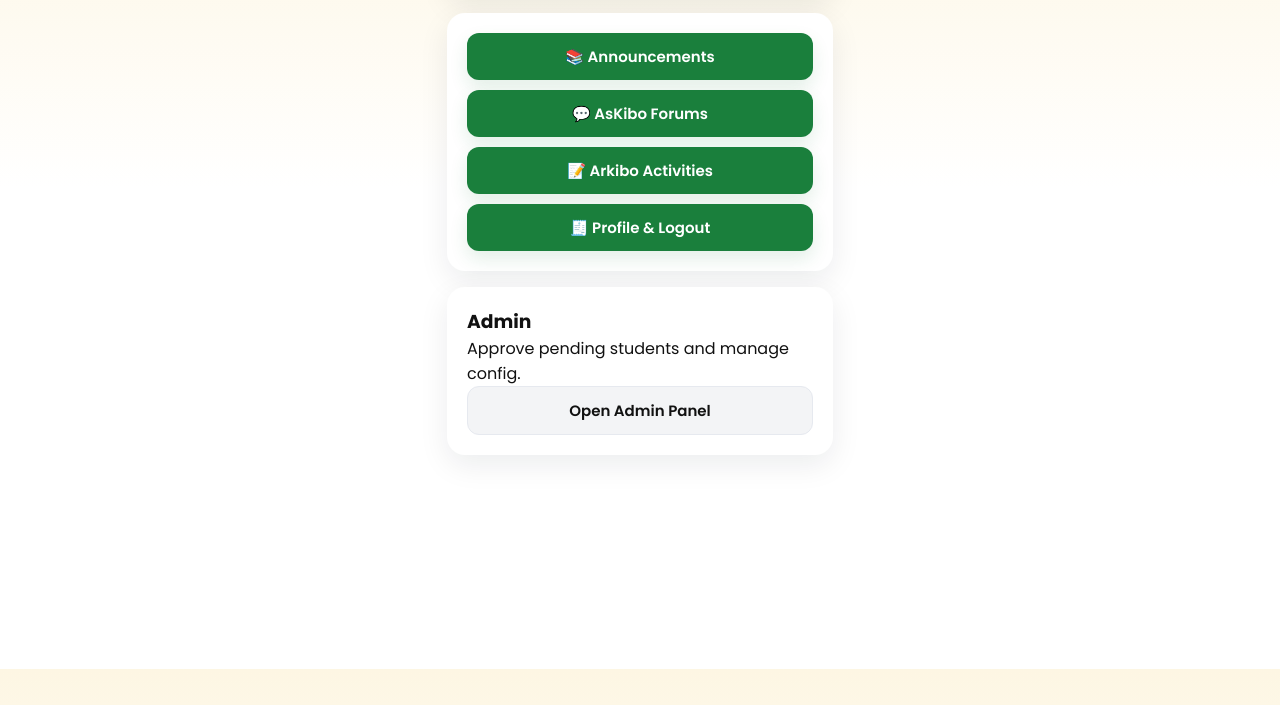
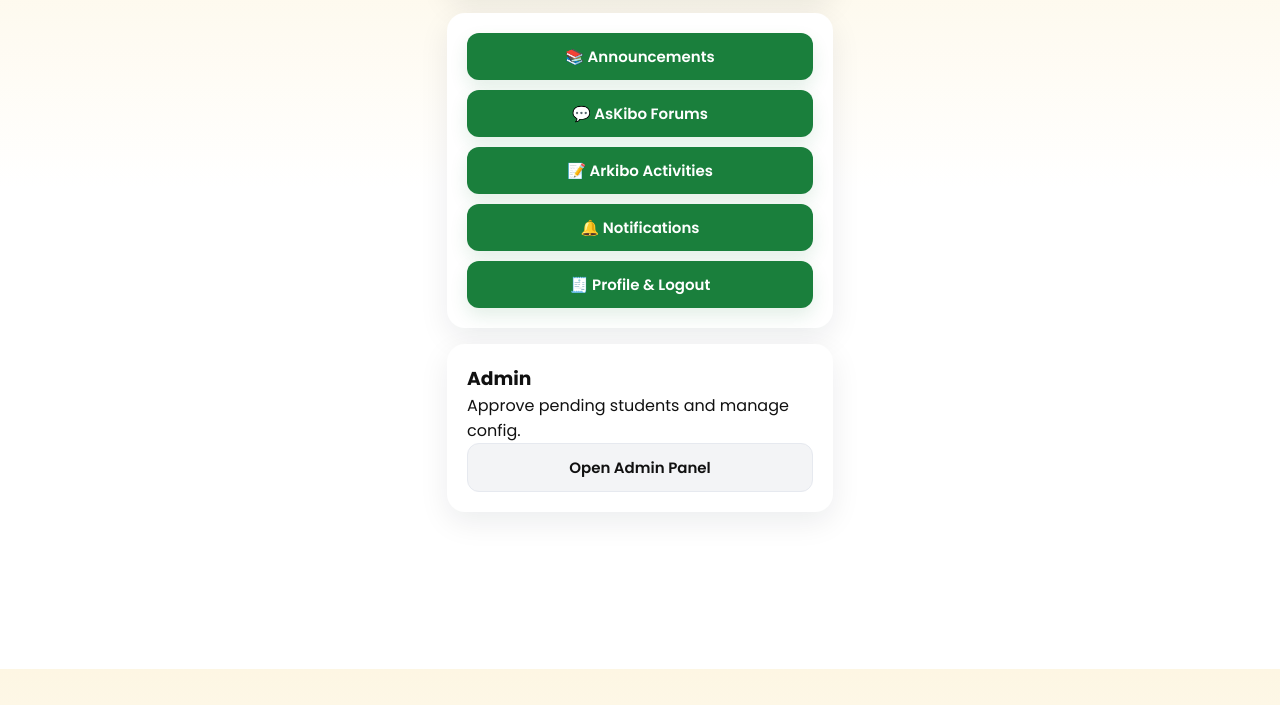
Before and after one commit to arkibo-dcnhs/arkibo-dcnhs-online, a plain HTML site: page main.html in a window 1280 px wide. Shown: the part 131-836 px from the top of the page. Drawn offline with Linux system fonts and the light colour scheme; sample sign-in values are in the browser's storage.

Commit message:
main.html

```diff
--- a/main.html
+++ b/main.html
@@ -23,9 +23,11 @@
     <button class="btn" onclick="location.href='announcements.html'">📚 Announcements</button>
     <button class="btn" onclick="location.href='askibo.html'">💬 AsKibo Forums</button>
     <button class="btn" onclick="location.href='activities.html'">📝 Arkibo Activities</button>
+    <button class="btn" onclick="location.href='notifications.html'">🔔 Notifications</button> <!-- NEW -->
     <button class="btn" onclick="location.href='profile.html'">🧾 Profile & Logout</button>
   </div>
 </div>
+
 
     <!-- TEACHER/ADMIN ONLY PANEL -->
     <div id="adminPanel" class="card hidden">
```
Lines whose indentation alone changed are shown as unchanged.
